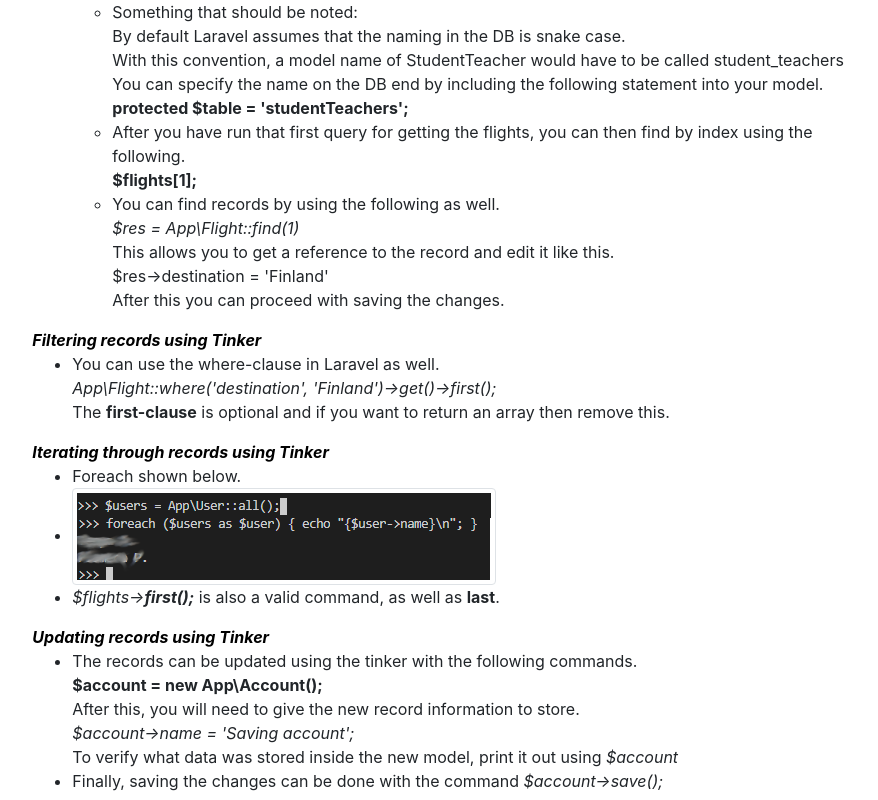
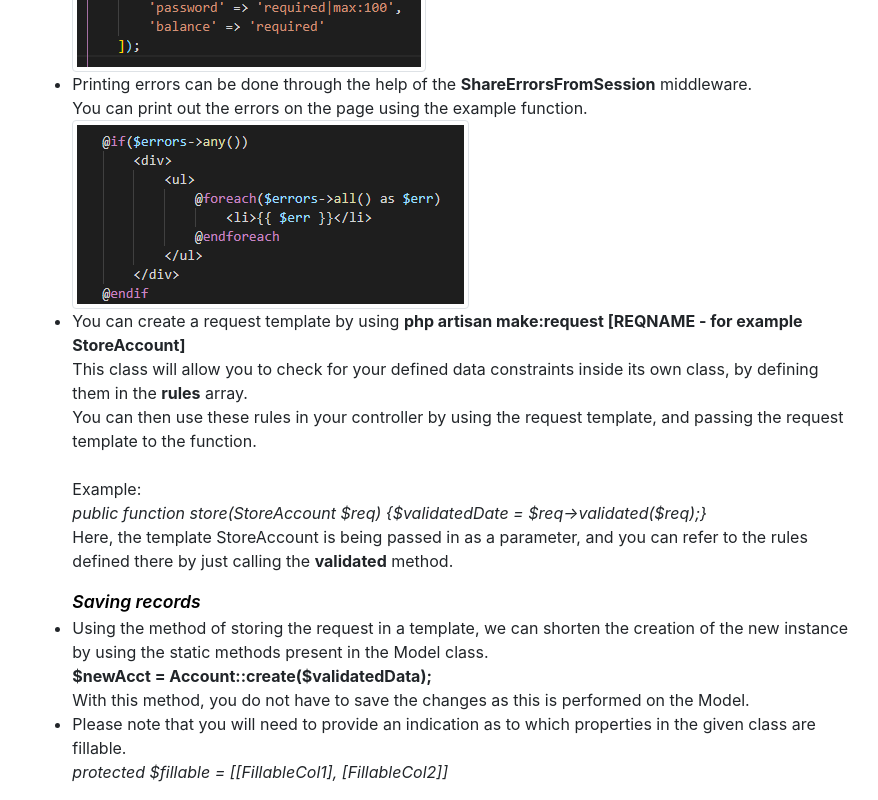
Before and after one commit to JonHanes/portfolio, a React (Create React App) app: page /cheatsheet in a window 1280 px wide. Shown: the part 8980-9780 px from the top of the page, without its empty margins (196-1074 px from the left). Built offline with nearby package versions, Linux system fonts and the light colour scheme.

Commit message:
Added stuff on Laravel again.

```diff
--- a/src/Components/Fragments/CS_PHP.js
+++ b/src/Components/Fragments/CS_PHP.js
@@ -4,6 +4,9 @@ import Image from 'react-bootstrap/Image';
 //#region Internal Dependencies
 import PHP_Artisan_Iteration from '../../Assets/Images/Snippets/PHP_Artisan_Iteration.png';
 import Laravel_CreateRecord from '../../Assets/Images/Snippets/Laravel_Controller_CreateRecord.PNG';
+import Laravel_FormValidation from '../../Assets/Images/Snippets/Laravel_FormValidation.PNG';
+import Laravel_ErrorPrinting from '../../Assets/Images/Snippets/Laravel_ErrorPrinting.PNG';
+//Laravel_FormValidation
 //#endregion
 
 function CS_PHP(props) {
@@ -106,6 +109,34 @@ function CS_PHP(props) {
                     <li>Saving the record should work something like this.<br/>
                     <Image src={Laravel_CreateRecord} thumbnail/></li>
             </ul>
+
+            <b className="quaternaryTopic">Request handling</b>
+            <ul>
+                <li>In order to validate the data sent through the form to the controller, the store method has to handle the request.<br/>
+                You can do this with the <b>$[requestVarName]-{">"}validate</b> method, much like shown below<br/>
+                <Image src={Laravel_FormValidation} thumbnail/>
+                <li>Printing errors can be done through the help of the <b>ShareErrorsFromSession</b> middleware.<br/>
+                You can print out the errors on the page using the example function.<br/>
+                <Image src={Laravel_ErrorPrinting} thumbnail/>
+                </li>
+                <li>You can create a request template by using <b>php artisan make:request [REQNAME - for example StoreAccount]</b><br/>
+                This class will allow you to check for your defined data constraints inside its own class, by defining them in the <b>rules</b> array.<br/>
+                You can then use these rules in your controller by using the request template, and passing the request template to the function.<br/>
+                <br/>Example:<br/>
+                <i>{"public function store(StoreAccount $req) {$validatedDate = $req->validated($req);}"}</i>
+                <br/>Here, the template StoreAccount is being passed in as a parameter, and you can refer to the rules defined there by just calling the <b>validated</b> method.
+                </li></li>
+                </ul>
+                <ul>
+                <b className="quinaryTopic">Saving records</b>
+                <li>Using the method of storing the request in a template, we can shorten the creation of the new instance by using the static methods present in the Model class.<br/>
+                <b>{"$newAcct = Account::create($validatedData);"}</b><br/>
+                With this method, you do not have to save the changes as this is performed on the Model.
+                </li>
+                <li>Please note that you will need to provide an indication as to which properties in the given class are fillable.<br/>
+                <i>protected $fillable = [[FillableCol1], [FillableCol2]]</i></li>
+
+            </ul>
             </div> {/*PHPArtisan Ends*/}
 
             <div id="tinker">
--- a/src/index.css
+++ b/src/index.css
@@ -167,6 +167,14 @@ code {
   font-style: italic;
 }
 
+.quinaryTopic {
+  margin-top: 1em;
+  font-size: 1.1em;
+  font-weight: 600;
+  color:black;
+  font-style: italic;
+}
+
 .indented {
   margin-left: 4em;
 }
```
Also changed, not shown: src/Assets/Images/Snippets/Laravel_ErrorPrinting.PNG (added), src/Assets/Images/Snippets/Laravel_FormValidation.PNG (added).
